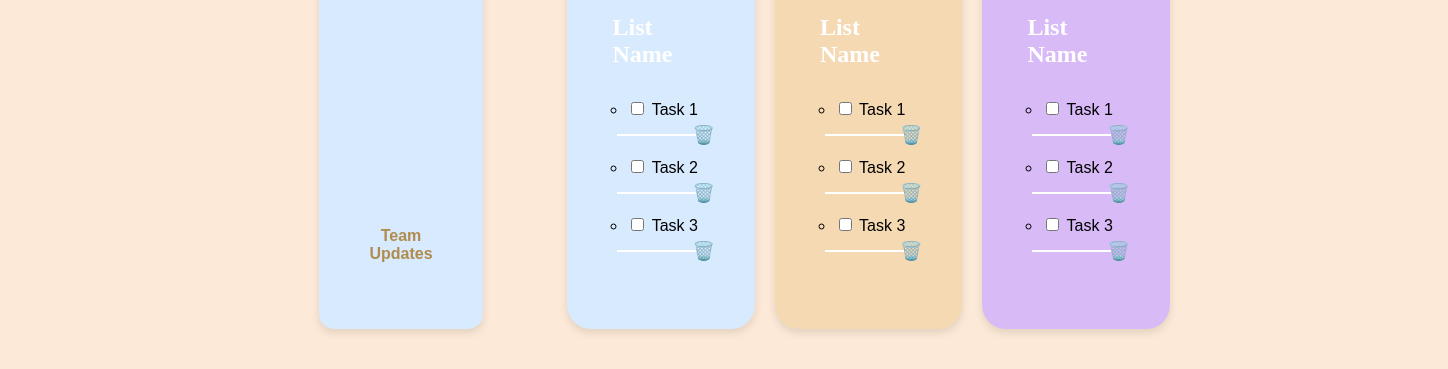
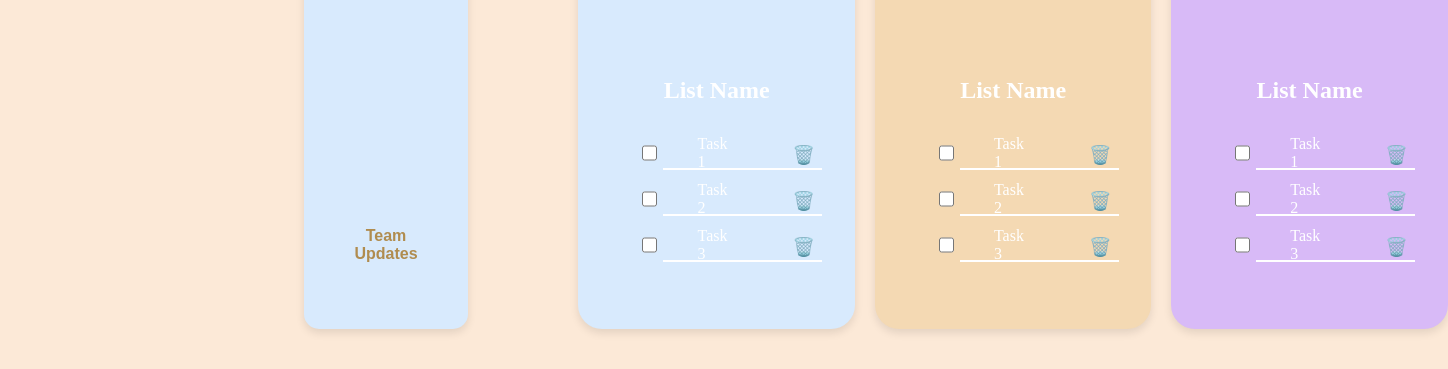
Before and after one commit to AbiahAbraham/Amethyst, a plain HTML site: page index.html in a window 1280 px wide. Shown: the part 519-888 px from the top of the page, 1448 px wide, since content can reach past the window. Drawn offline with Linux system fonts and the light colour scheme.

Commit message:
Update styles.css

```diff
--- a/styles.css
+++ b/styles.css
@@ -111,6 +111,20 @@
             color: white;
             margin-bottom: 10px;
         }
+        ul {
+            list-style-type: none; /* Removes bullet points */
+            padding-left: 0; /* Removes any left padding */
+        }
+
+        li {
+            display: flex;
+            align-items: center;
+        }
+
+        .task-text {
+            margin-left: 8px; /* Space between checkbox and task text */
+        }
+
 
         .card ul {
             list-style-type: circle; /* Use bullets */
@@ -122,12 +136,19 @@
             position: relative;
             margin-bottom: 10px;
         }
+        input[type="checkbox"] {
+            width: 15px; /* Adjust size */
+            height: 20px; /* Adjust size */
+            accent-color: #a020f0; /* Change the checkmark color (modern browsers) */
+            margin-right: 20px; /* Add space between the checkbox and other elements */
+        }
+
 
         .card ul li::before {
             content: '';
             position: absolute;
-            left: -10px; /* Adjust to align with bullet */
-            top: 76%;
+            left: 25px; /* Adjust to align with bullet */
+            top: 95%;
             transform: translateY(-50%);
             border-bottom: 2px solid white; /* The line */
             width: 90%; /* Adjust the width of the line */
@@ -191,7 +212,6 @@
             cursor: pointer;
             color: red;
         }
-
         .list-name {
             cursor: pointer;
             outline: none; /* Remove outline when editing */
@@ -203,3 +223,15 @@
         .list-name:focus {
             background-color: #f0f0f0; /* Background color when editing */
         }
+        .task-text {
+            flex: 1; /* Takes up remaining space */
+            margin-left: 20px; /* Space between line and text */
+            z-index: 3; /* Above the line */
+            color: white;
+            font-family: "Tan new york";
+        }
+
+        .completed {
+            text-decoration: line-through;
+            color: #888; /* Optional: Change color to indicate it's completed */
+        }
```
